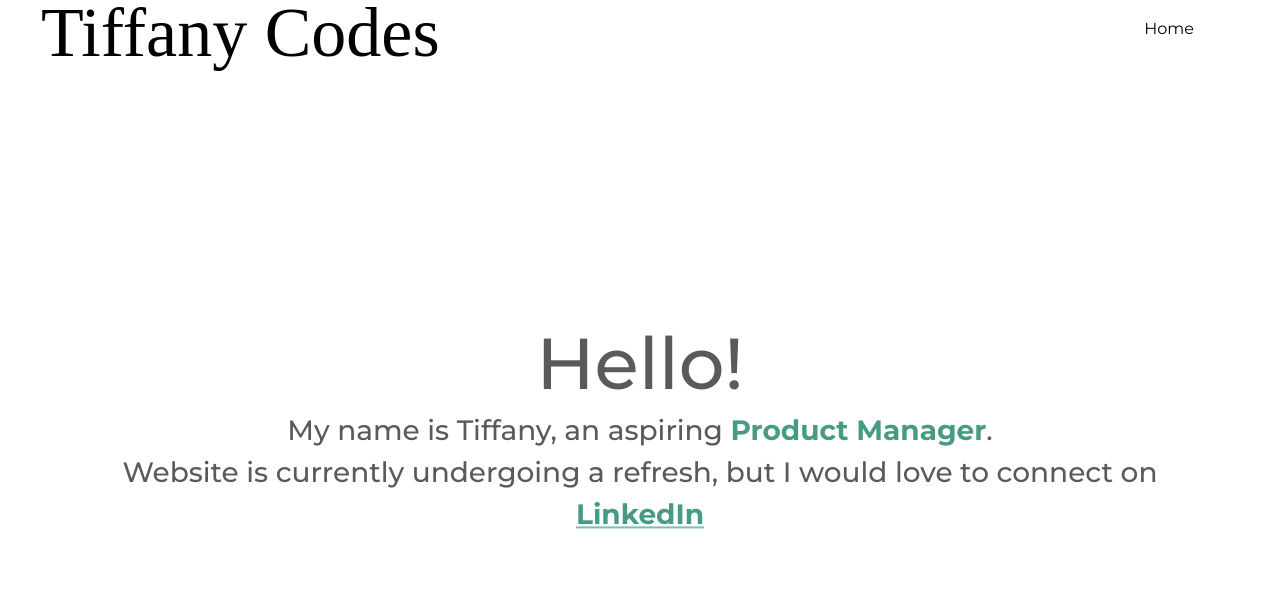
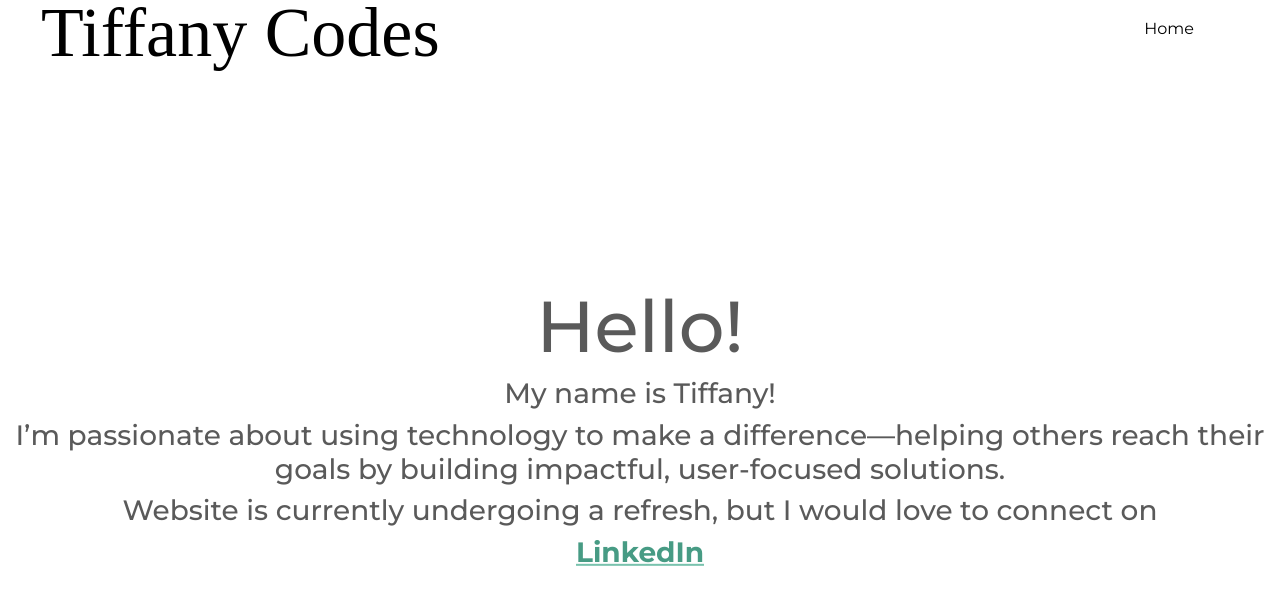
Before and after one commit to tifflastimosa/personal-website, a React (Create React App) app: page / in a window 1280 px wide. Shown: the top 604 px of the page. Built offline with nearby package versions, Linux system fonts and the light colour scheme; a web font is replaced by a local one.

Commit message:
update header to make it more broad

```diff
--- a/src/sections/Home.js
+++ b/src/sections/Home.js
@@ -8,7 +8,8 @@ const Home = () => {
                 <div class="row">
                     <div class="col-lg-12 col-md-12 col-sm-12 col-xs-12 hero-text">
                         <h2 class="hero_title">Hello!</h2>
-                        <h3 >My name is Tiffany, an aspiring <b class="intro">Product Manager</b>.</h3>
+                        <h3 >My name is Tiffany!</h3>
+                        <h3>I’m passionate about using technology to make a difference—helping others reach their goals by building impactful, user-focused solutions.</h3>
                         <h3 >Website is currently undergoing a refresh, but I would love to connect on </h3>
                         <h3><a href="https://www.linkedin.com/in/tiffanylast" target="_new"><b class="intro">LinkedIn</b></a></h3>
                     </div>
```
